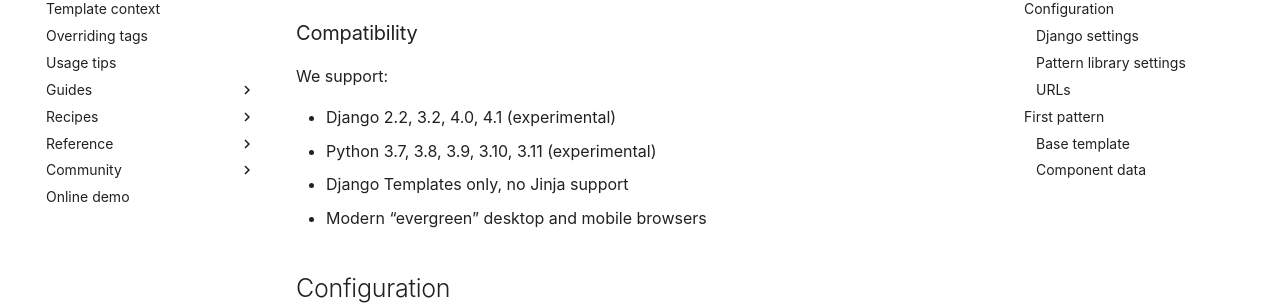
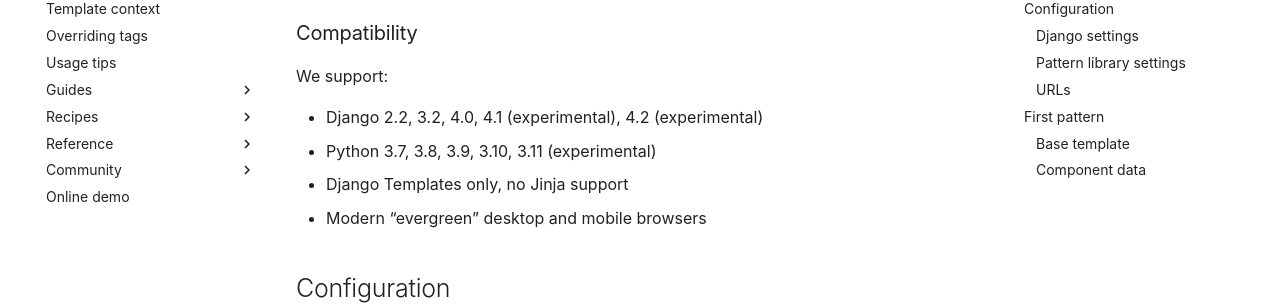
Before and after one commit to torchbox/django-pattern-library, an MkDocs documentation site: the page built from docs/getting-started.md, in a window 1280 px wide and 900 px high, scrolled down 322 px. Shown: the part 153-458 px from the top of the window. Built offline with MkDocs 1.6.1 and Material for MkDocs 9.7.7, drawn with Linux system fonts in a browser that asks for light colours; comment, search, counter and statistics services are not loaded.

Commit message:
Split Django 4.1 and 4.2 support

```diff
--- a/docs/getting-started.md
+++ b/docs/getting-started.md
@@ -17,7 +17,7 @@
 
 We support:
 
-- Django 2.2, 3.2, 4.0, 4.1 (experimental)
+- Django 2.2, 3.2, 4.0, 4.1 (experimental), 4.2 (experimental)
 - Python 3.7, 3.8, 3.9, 3.10, 3.11 (experimental)
 - Django Templates only, no Jinja support
 - Modern “evergreen” desktop and mobile browsers
--- a/pyproject.toml
+++ b/pyproject.toml
@@ -26,6 +26,7 @@
     "Framework :: Django :: 2.2",
     "Framework :: Django :: 3.2",
     "Framework :: Django :: 4.0",
+    "Framework :: Django :: 4.1",
 ]
 packages = [
     { include = "pattern_library" },
@@ -44,7 +45,7 @@
 
 [tool.poetry.dependencies]
 python = "^3.7"
-Django = ">=2.2,<4.1"
+Django = ">=2.2,<4.2"
 PyYAML = ">=5.1,<7.0"
 Markdown = "^3.1"
 
```
Also changed, not shown: 2 other files.
